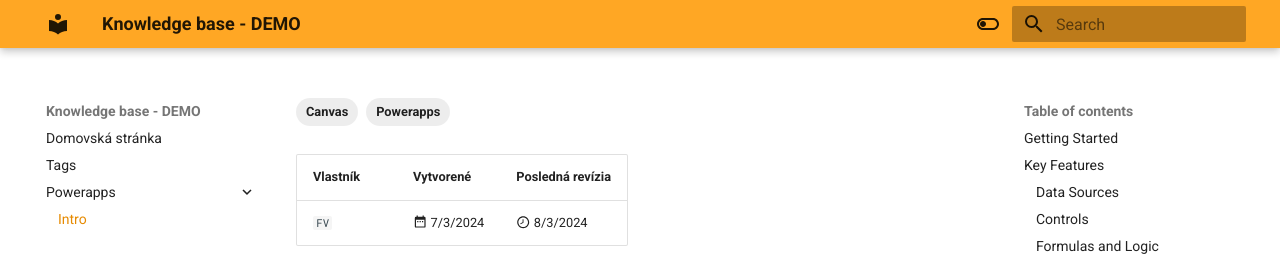
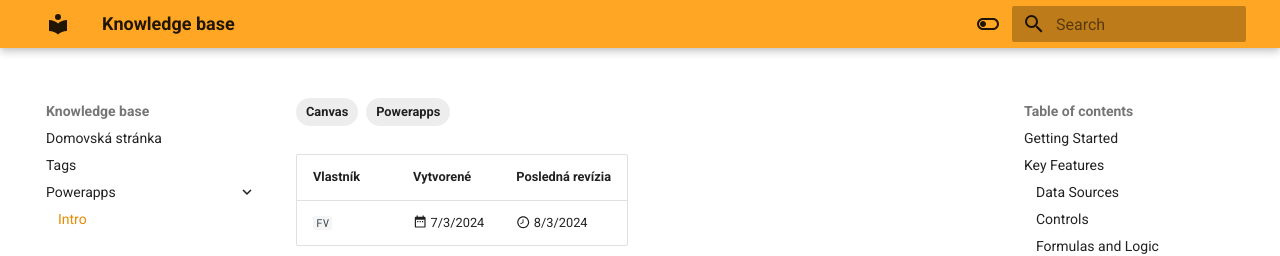
Before and after one commit to fvigh/kb, an MkDocs documentation site: the page built from docs/Powerapps/Intro.md, in a window 1280 px wide. Shown: the top 256 px of the page. Built offline with MkDocs 1.6.1 and Material for MkDocs 9.7.7, drawn with Linux system fonts in a browser that asks for light colours.

Commit message:
Update mkdocs.yml

```diff
--- a/mkdocs.yml
+++ b/mkdocs.yml
@@ -1,4 +1,4 @@
-site_name: Knowledge base - DEMO
+site_name: Knowledge base
 
 theme:
     name: 'material'
```
